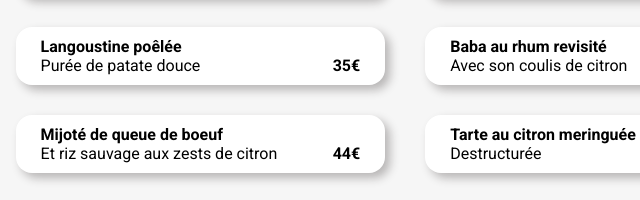
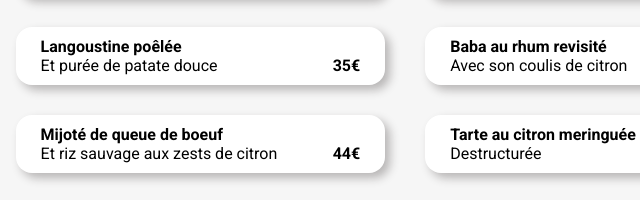
Before and after one commit to axesmart/p3-termin, a website: page pages/menu2.html in a window 1280 px wide. Shown: the part 574-774 px from the top of the page, 414-1054 px from the left. Drawn offline with Linux system fonts and the light colour scheme; a web font is replaced by a local one.

Commit message:
Update menu2.html

```diff
--- a/pages/menu2.html
+++ b/pages/menu2.html
@@ -101,7 +101,7 @@
                         <div class="card">
                             <div class="card__content">
                                 <h4 class="menu__name">Langoustine poêlée</h4>
-                                <p>Purée de patate douce</p>
+                                <p>Et purée de patate douce</p>
                             </div>
                             <div class="card__info">
                                 <span class="card__price">35€</span>
```
